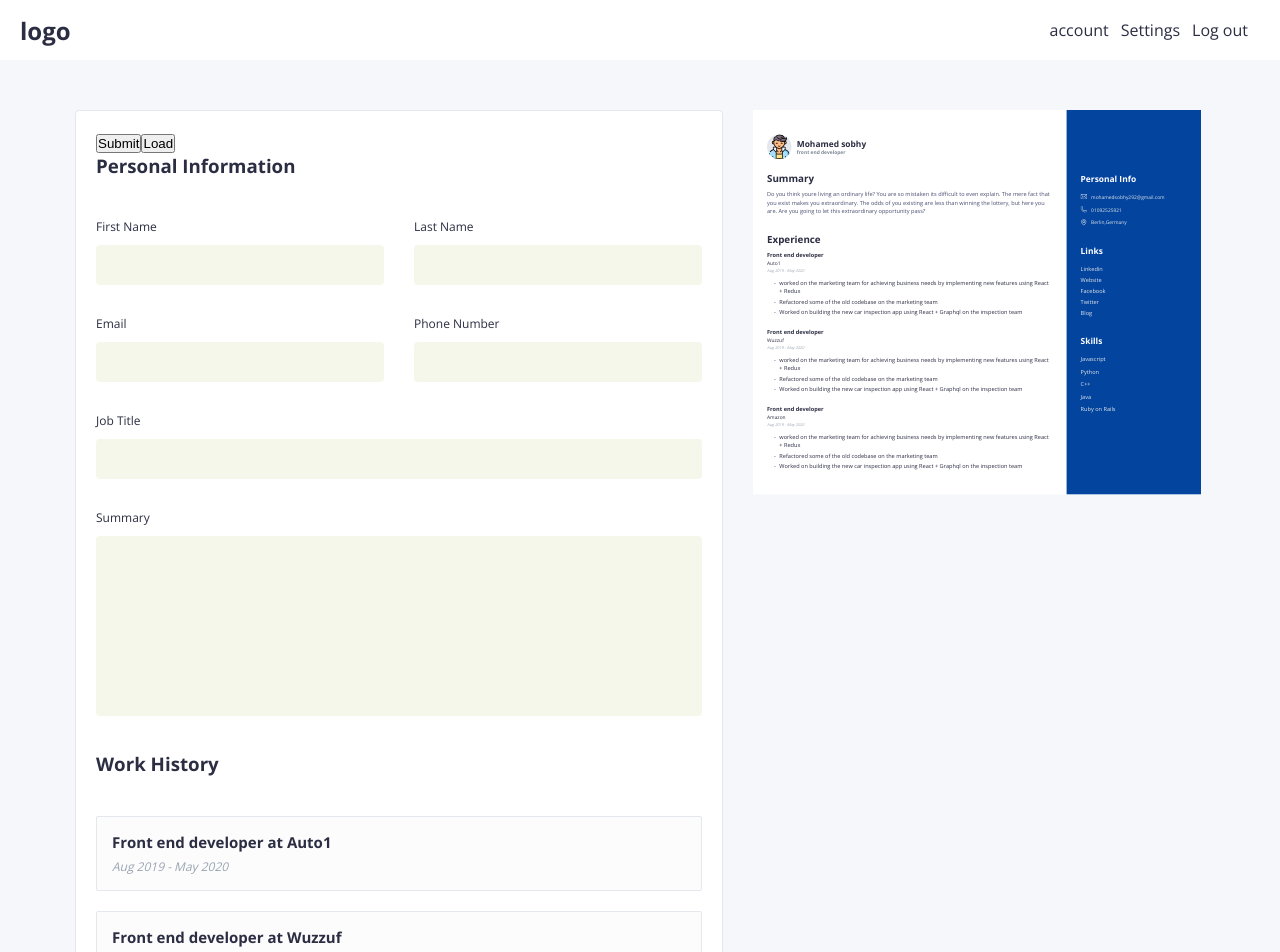
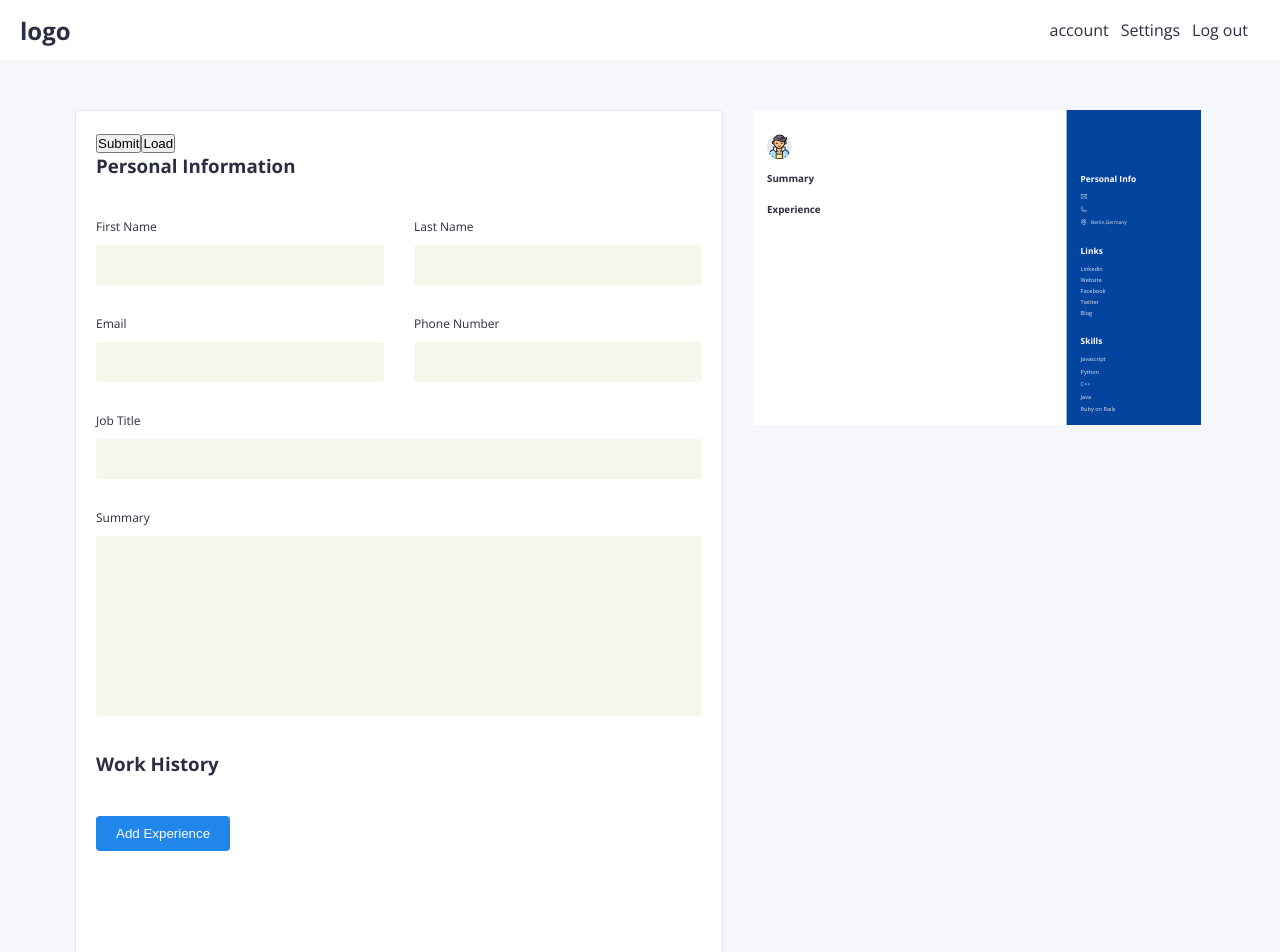
Before and after one commit to Mohamedsobhy292/cvbuddy, a React (Create React App) app in the folder client/: page /build-resume in a window 1280 px wide. Shown: the top 952 px of the page. Built offline with nearby package versions, Linux system fonts and the light colour scheme.

Commit message:
feat: work history is working now

```diff
--- a/client/src/pages/build-resume/components/form/index.js
+++ b/client/src/pages/build-resume/components/form/index.js
@@ -15,7 +15,6 @@ const BuiledResumeForm = () => {
     }
 
     const onSubmit = (data) => {
-        console.log(data.experience)
         dispatch({
             type: 'RESET_USER_INFO',
             payload: {
--- a/client/src/pages/build-resume/components/form/workHistory/index.js
+++ b/client/src/pages/build-resume/components/form/workHistory/index.js
@@ -2,21 +2,25 @@ import React, { useContext, useState, useEffect } from 'react'
 
 import styles from '../../../BuildResume.module.scss'
 import { WorkHistoryItem } from './workHistoryItem'
-import { AppContext } from 'shared/context/appContext'
-import { useFormContext } from 'react-hook-form'
+import { Button } from 'shared/components/button'
 
 const WorkHistory = () => {
-    const { state } = useContext(AppContext)
-    const { experience } = state.userData
-    const { control } = useFormContext()
+    const [data, setData] = useState([])
+    const [editMode, seteEditMode] = useState(false)
+
+    const append = () => {
+        setData([...data, { title: '', company: '', city: '' }])
+        seteEditMode(data.length)
+    }
 
     return (
         <>
             <h3 className={styles.title}> Work History</h3>
-            {experience &&
-                experience.map((item, index) => {
+            {data &&
+                data.map((item, index) => {
                     return (
                         <WorkHistoryItem
+                            editMode={editMode}
                             key={item.id}
                             experience={item}
                             index={index}
@@ -25,17 +29,9 @@ const WorkHistory = () => {
                     )
                 })}
 
-            {/* <button onClick={() => append({})}>append</button> */}
-
-            {/* {experience &&
-                experience.map((experience, index) => {
-                    return (
-                        <WorkHistoryItem
-                            experience={experience}
-                            index={index}
-                        />
-                    )
-                })} */}
+            <Button onClick={append} variant="primary">
+                Add Experience
+            </Button>
         </>
     )
 }
--- a/client/src/pages/build-resume/components/form/workHistory/workHistoryItem.js
+++ b/client/src/pages/build-resume/components/form/workHistory/workHistoryItem.js
@@ -12,16 +12,25 @@ import { EditIcon } from './editIcon.jsx'
 import { DeleteIcon } from './deleteIcon'
 import { useFormContext } from 'react-hook-form'
 
-const WorkHistoryItem = ({ experience, index, fieldName }) => {
-    const [editMode, seteEditMode] = useState(false)
+const WorkHistoryItem = ({
+    experience,
+    index,
+    fieldName,
+    editMode,
+    seteEditMode,
+}) => {
+    const methods = useFormContext()
+    const { getValues } = methods
+    const val = getValues({ nest: true })
+
     const { dispatch } = useContext(AppContext)
 
     const handleFieldChange = (name) => (value) => {
         dispatch({
             type: 'UPDATE_USER_FIELD',
             payload: {
-                name,
-                value,
+                name: 'experience',
+                value: val.experience,
             },
         })
         return value
@@ -31,7 +40,7 @@ const WorkHistoryItem = ({ experience, index, fieldName }) => {
         <div className={styles.experienceCard} key={experience.id}>
             {/* EDIT MODE  */}
 
-            {editMode && (
+            {editMode === index && (
                 <div className={styles.formContainer}>
                     <div className={styles.formControl}>
                         <InputLabel>Job title</InputLabel>
@@ -66,7 +75,7 @@ const WorkHistoryItem = ({ experience, index, fieldName }) => {
                         <InputLabel>Description</InputLabel>
                         <FormTextArea
                             onChange={handleFieldChange}
-                            name={`experience[${index}].title`}
+                            name={`experience[${index}].description`}
                         />
                     </div>
                 </div>
@@ -74,7 +83,7 @@ const WorkHistoryItem = ({ experience, index, fieldName }) => {
 
             {/* DATA */}
 
-            {!editMode && (
+            {editMode !== index && (
                 <>
                     <h3 className={styles.experienceTitle}>
                         {experience.title} at {experience.company}
@@ -84,7 +93,7 @@ const WorkHistoryItem = ({ experience, index, fieldName }) => {
                         <EditIcon
                             width="16px"
                             className={styles.icon}
-                            onClick={() => seteEditMode(true)}
+                            onClick={() => seteEditMode(index)}
                         />
                         <DeleteIcon width="16px" className={styles.icon} />
                     </div>
--- a/client/src/shared/components/button/index.jsx
+++ b/client/src/shared/components/button/index.jsx
@@ -2,12 +2,13 @@ import React from 'react'
 import classnames from 'classnames'
 import styles from './Button.module.scss'
 
-const Button = ({ children, variant, className }) => {
+const Button = ({ children, variant, className, ...props }) => {
     return (
         <button
             className={classnames(styles.button, className, {
                 [styles.primary]: variant === 'primary',
             })}
+            {...props}
         >
             {children}
         </button>
--- a/client/src/shared/context/appContext.js
+++ b/client/src/shared/context/appContext.js
@@ -42,7 +42,7 @@ const details = {
     ],
 }
 const AppContext = React.createContext({
-    userData: { ...details },
+    userData: {},
 })
 
 const reducer = (state, action) => {
@@ -67,7 +67,7 @@ const reducer = (state, action) => {
 }
 
 const AppStateProvider = ({ children }) => {
-    const [state, dispatch] = useReducer(reducer, { userData: { ...details } })
+    const [state, dispatch] = useReducer(reducer, { userData: {} })
 
     return (
         <AppContext.Provider
```
